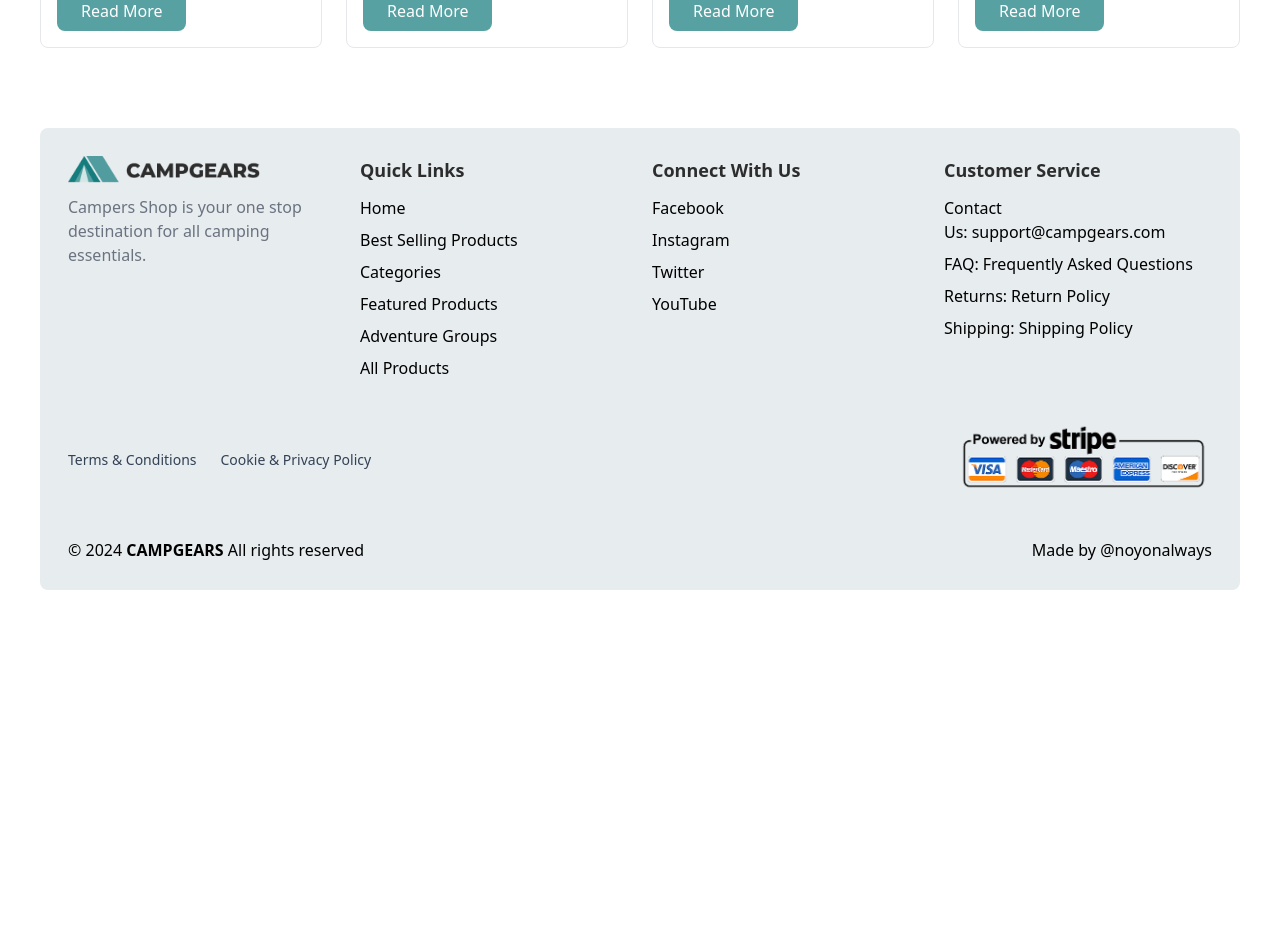
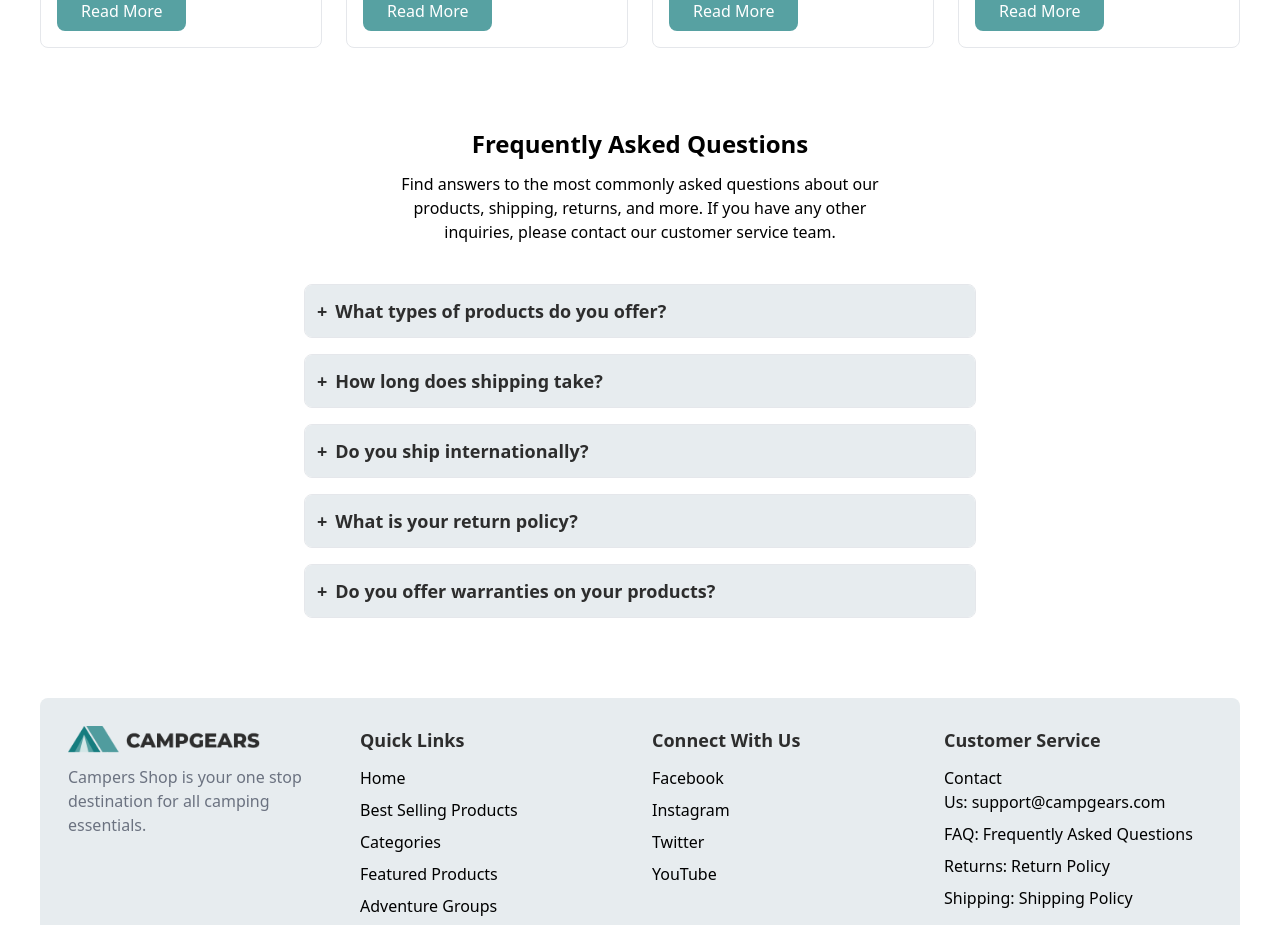
Before and after one commit to noyonalways/campgears-web, a React (Vite) app: page / in a window 1280 px wide. Shown: the part 2940-3865 px from the top of the page. Before the commit the page ends 3546 px from the top, so only its background shows below. Built offline with nearby package versions, Linux system fonts and the light colour scheme.

Commit message:
feat: faq section added

```diff
--- a/src/App.tsx
+++ b/src/App.tsx
@@ -5,6 +5,7 @@ import BestSellingProducts from "./pages/home/best-selling-products";
 import Categories from "./pages/home/categories";
 import FeatureAdventureGroups from "./pages/home/featured-adventure-groups";
 import FeaturedProducts from "./pages/home/featured-products";
+import FrequentlyAskedQuestions from "./pages/home/frequently-asked-questions";
 function App() {
   return (
     <>
@@ -13,6 +14,7 @@ function App() {
       <Categories />
       <FeaturedProducts />
       <FeatureAdventureGroups />
+      <FrequentlyAskedQuestions />
       <Footer />
     </>
   );
--- /dev/null
+++ b/src/pages/home/frequently-asked-questions/faq-card/index.tsx
@@ -0,0 +1,32 @@
+import { useState } from "react";
+
+interface IProps {
+  question: string;
+  answer: string;
+}
+
+const FaqCard: React.FC<IProps> = ({ question, answer }) => {
+  const [isOpen, setIsOpen] = useState(false);
+  return (
+    <div className="border rounded-lg overflow-hidden">
+      <h3
+        onClick={() => setIsOpen(!isOpen)}
+        className={`text-lg font-semibold bg-secondary p-3 cursor-pointer duration-100 ${
+          isOpen ? "text-primary" : "text-black"
+        }`}
+      >
+        <span className="mr-2">{"+"}</span>
+        {question}
+      </h3>
+      <p
+        className={`p-3 bg-white duration-200 ${
+          isOpen ? "mb-0" : "-mb-24 sm:-mb-[72px] md:-mb-[72px] lg:-mb-[72px]"
+        }`}
+      >
+        {answer}
+      </p>
+    </div>
+  );
+};
+
+export default FaqCard;
--- /dev/null
+++ b/src/pages/home/frequently-asked-questions/index.tsx
@@ -0,0 +1,63 @@
+import SectionTitle from "../../../components/section-title";
+import FaqCard from "./faq-card";
+
+interface IProps {}
+
+interface IFAQ {
+  id: number | string;
+  question: string;
+  answer: string;
+}
+
+const faqs: IFAQ[] = [
+  {
+    id: 1,
+    question: "What types of products do you offer?",
+    answer:
+      "We offer a wide range of camping gear including tents, sleeping bags, backpacks, cooking equipment, and more.",
+  },
+  {
+    id: 2,
+    question: "How long does shipping take?",
+    answer:
+      "We offer a wide range of camping gear including tents, sleeping bags, backpacks, cooking equipment, and more.",
+  },
+  {
+    id: 3,
+    question: "Do you ship internationally?",
+    answer:
+      "We offer a wide range of camping gear including tents, sleeping bags, backpacks, cooking equipment, and more.",
+  },
+  {
+    id: 4,
+    question: "What is your return policy?",
+    answer:
+      "We offer a wide range of camping gear including tents, sleeping bags, backpacks, cooking equipment, and more.",
+  },
+  {
+    id: 5,
+    question: "Do you offer warranties on your products?",
+    answer:
+      "We offer a wide range of camping gear including tents, sleeping bags, backpacks, cooking equipment, and more.",
+  },
+];
+
+const FrequentlyAskedQuestions: React.FC<IProps> = () => {
+  return (
+    <section className="pb-20">
+      <div className="container">
+        <SectionTitle
+          title="Frequently Asked Questions"
+          description="Find answers to the most commonly asked questions about our products, shipping, returns, and more. If you have any other inquiries, please contact our customer service team."
+        />
+        <div className="w-full md:max-w-2xl mx-auto space-y-4">
+          {faqs.map((faq) => (
+            <FaqCard key={faq.id} question={faq.question} answer={faq.answer} />
+          ))}
+        </div>
+      </div>
+    </section>
+  );
+};
+
+export default FrequentlyAskedQuestions;
```
